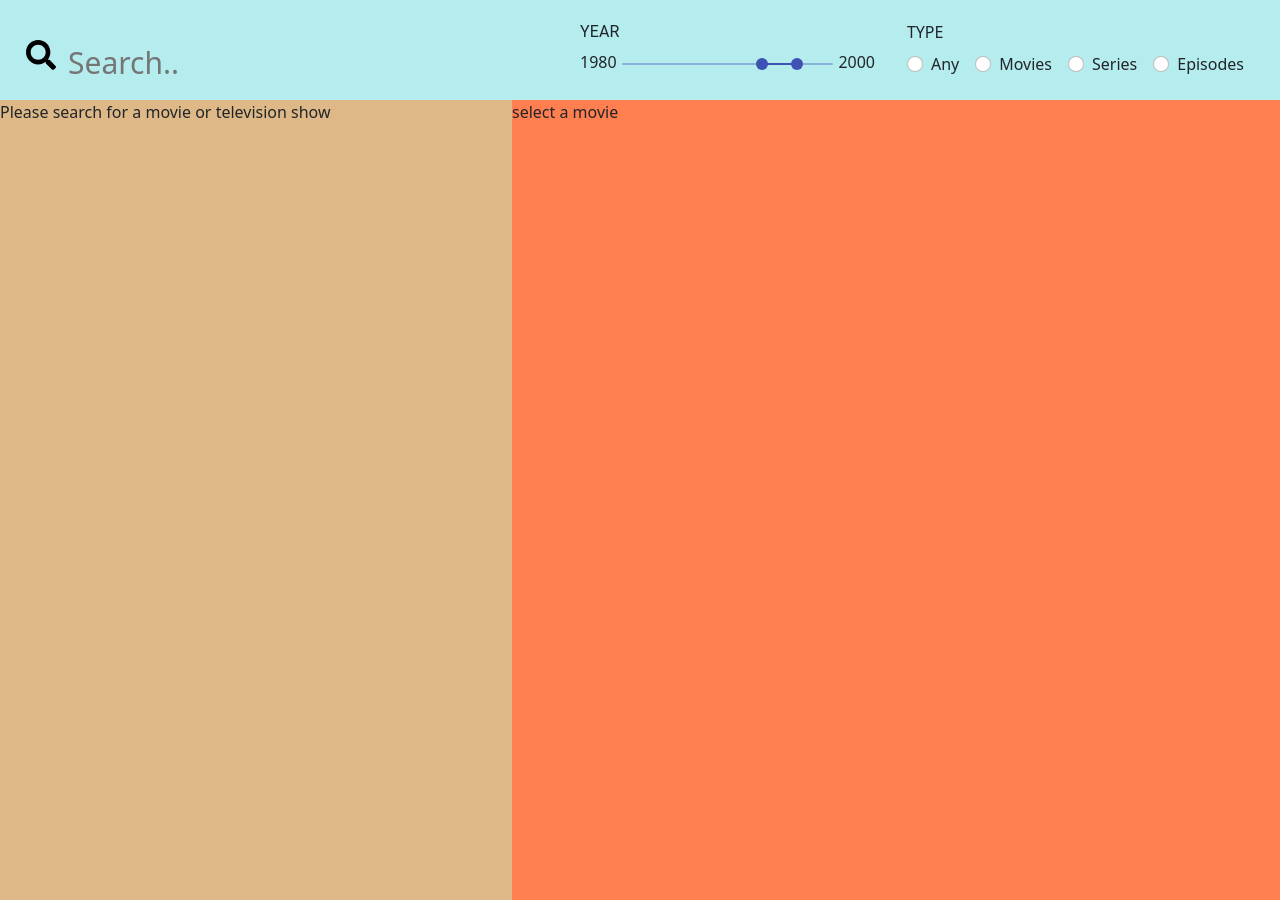
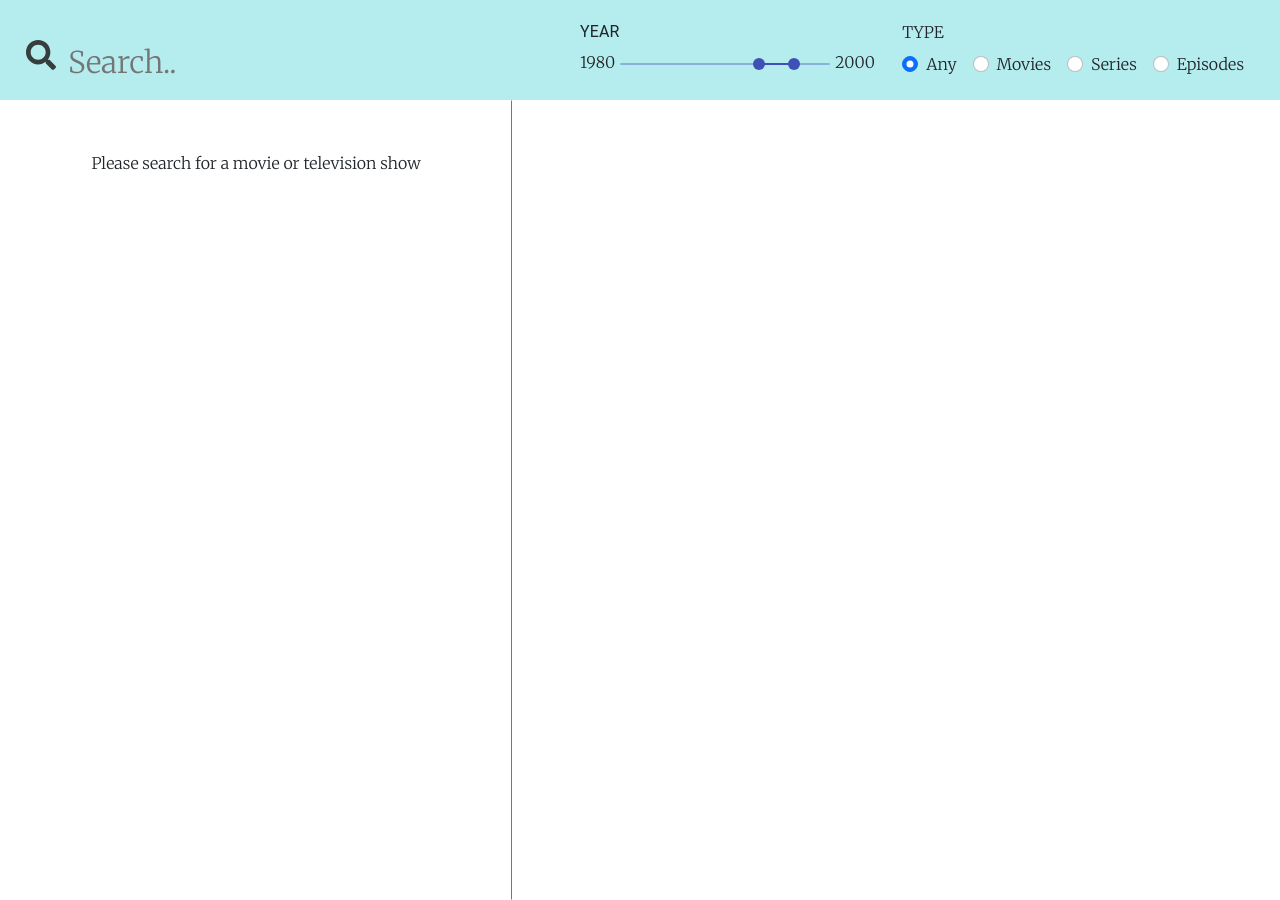
Before and after one commit to silvia-taliana/omdb-challenge, a React (Create React App) app: page / in a window 1280 px wide. Built offline with nearby package versions, Linux system fonts and the light colour scheme.

Commit message:
changed styling

```diff
--- a/public/index.html
+++ b/public/index.html
@@ -12,6 +12,8 @@
       user's mobile device or desktop. See https://developers.google.com/web/fundamentals/web-app-manifest/
     -->
   <link rel="manifest" href="%PUBLIC_URL%/manifest.json" />
+  <link rel="preconnect" href="https://fonts.gstatic.com">
+  <link href="https://fonts.googleapis.com/css2?family=Merriweather:wght@300&display=swap" rel="stylesheet">
   <!--
       Notice the use of %PUBLIC_URL% in the tags above.
       It will be replaced with the URL of the `public` folder during the build.
--- a/src/App.css
+++ b/src/App.css
@@ -1,7 +1,12 @@
+/* app styling */
+#root {
+    font-family: 'Merriweather', serif;
+}
+
 /* navbar styling */
 .navbarContainer {
     position: absolute;
-    height: 100px;
+    height: 20%;
     left: 0;
     right: 0;
     top: 0;
@@ -30,6 +35,7 @@
 #searchIcon {
     height: 30px;
     width: 30px;
+    color: rgb(55, 61, 61);
 }
 
 #typeRadio {
@@ -60,19 +66,61 @@
     top: 0;
     height: 100%;
     width: 40%;
-    background-color: burlywood;
+    background-color: white;
+    border-style: solid;
+    border-width: 1px;
+    border-color: rgb(112, 122, 122);
+    border-top-color: transparent;
+    border-left-color: transparent;
+    border-bottom-color: transparent;
+}
+
+.resultListItemContainer {
+    border-style: solid;
+    border-width: 1px;
+    border-color: rgb(147, 160, 160);
+    border-top-color: transparent;
+    border-left-color: transparent;
+    border-right-color: transparent;
 }
 
 .resultListItem {
-    display: flex;
     border: none;
-    background-color: burlywood;
+    background-color: white;
     width: 100%;
 }
 
 .resultListMoviePic {
     height: 100px;
-    margin: 5px;
+    margin: 20px;
+}
+
+.resultMovieInfo {
+position: relative;
+}
+
+#resultTitle,
+#resultYear {
+    position: absolute;
+    left: 0;
+    top: 30px;
+}
+
+#resultYear {
+    top: 60px;
+    color: gray;
+}
+
+#totalResults {
+    height: 50px;
+    padding: 20px;
+}
+
+#resultMessagePleaseSearch,
+#resultMessageNotFound {
+    display: flex;
+    justify-content: center;
+    padding-top: 50px;
 }
 
 /* info box styling */
@@ -83,7 +131,7 @@
     top: 0;
     height: 100%;
     width: 60%;
-    background-color: coral;
+    background-color: white;
 }
 
 #infoBoxPosterContainer {
@@ -113,11 +161,37 @@
     padding: 10px;
 }
 
+#movieRating {
+    border-style: solid;
+    border-width: 2px;
+    border-radius: 10%;
+    padding-left: 8px;
+    padding-right: 8px;
+}
+
 #plotContainer {
     padding-left: 5%;
     padding-right: 5%;
     margin-top: 10px;
     margin-bottom: 10px;
+    position: relative;
+}
+
+.plotBorder {
+    position: absolute;
+    border-style: solid;
+    border-width: 1px;
+    border-bottom-color: rgb(163, 161, 161);
+    border-top: transparent;
+    border-left: transparent;
+    border-right: transparent;
+    left: 5%;
+    right: 5%;
+}
+
+#plot {
+    margin-top: 20px;
+    margin-bottom: 20px;
 }
 
 .ratingsContainer {
--- a/src/components/InfoBox.js
+++ b/src/components/InfoBox.js
@@ -44,7 +44,7 @@ function InfoBox() {
                             <div id="titleInfo">
                                 <h1>{movieInfo.Title}</h1>
                                 <br />
-                                <p>{movieInfo.Rated} {movieInfo.Year} {movieInfo.Genre} {movieInfo.Runtime}</p>
+                                <p><span id="movieRating">{movieInfo.Rated}</span> {movieInfo.Year} &#8231; {movieInfo.Genre} &#8231; {movieInfo.Runtime}</p>
                                 <p>{movieInfo.Actors}</p>
                             </div>
                         </div>
@@ -52,7 +52,9 @@ function InfoBox() {
                 </Row>
                 <Row>
                     <Col id="plotContainer">
-                        <p>{movieInfo.Plot}</p>
+                        <div className="plotBorder"></div>
+                        <p id="plot">{movieInfo.Plot}</p>
+                        <div className="plotBorder"></div>
                     </Col>
                 </Row>
 
@@ -77,7 +79,7 @@ function InfoBox() {
     }
     else {
         return (
-            <div className="infobox"><p>select a movie</p></div>
+            <div className="infobox"></div>
         )
     }
 }
--- a/src/components/Nav.js
+++ b/src/components/Nav.js
@@ -38,6 +38,7 @@ function Nav() {
                         id="checkBtnAny"
                         onChange={handleInputChange}
                         value="any"
+                        defaultChecked
                     />
                     <Form.Check
                         inline
--- a/src/components/ResultList.js
+++ b/src/components/ResultList.js
@@ -2,6 +2,7 @@ import React, { useContext, useEffect, useState } from "react";
 import { MovieContext } from "../MovieContext";
 import Axios from "axios";
 import { Scrollbars } from "react-custom-scrollbars";
+import { Row, Col } from "react-bootstrap";
 
 function ResultList() {
     // using global state
@@ -48,7 +49,7 @@ function ResultList() {
 
                     // setting movie and result states
                     if (filteredMovieList.length === 0) {
-                        setMessage("No result found");
+                        setMessage("No result found with that title, please try again");
                         setResultList([
                             {
                                 Poster: "",
@@ -76,23 +77,37 @@ function ResultList() {
     // returning results if movie has been searched and not found message if no result returned
     if (resultList[0].Title === "") {
         return (
-            <div className="resultList" >{message}</div>
+            <div className="resultList" id="resultMessagePleaseSearch">
+                <p>{message}</p>
+            </div>
         )
     }
     else if (resultList[0].Title === "not found") {
         return (
-            <div className="resultList" >{message}</div>
+            <div className="resultList" id="resultMessageNotFound" >
+                <p>{message}</p>
+            </div>
         )
     }
     else {
         return (
             <div className="resultList" >
                 <Scrollbars style={{ width: "100%", height: "100%" }}>
-                    <div>{resultList.length} RESULTS</div>
+                    <div id="totalResults">
+                        <p>{resultList.length} RESULTS</p>
+                    </div>
                     {resultList.map(movie => (
-                        <div key={movie.imdbID}>
+                        <div className="resultListItemContainer" key={movie.imdbID}>
                             <button className="resultListItem" name="selectedMovieID" value={movie.imdbID} onClick={() => getMovieID(movie.imdbID)}>
-                                <img className="resultListMoviePic" src={movie.Poster} alt="movie poster" /><p>{movie.Title} released {movie.Year}</p>
+                                <Row>
+                                    <Col className="col-md-3">
+                                        <img className="resultListMoviePic" src={movie.Poster} alt="movie poster" />
+                                    </Col>
+                                    <Col className="col-md-9 resultMovieInfo">
+                                        <p id="resultTitle">{movie.Title}</p>
+                                        <p id="resultYear">{movie.Year}</p>
+                                    </Col>
+                                </Row>
                             </button>
                         </div>
                     ))
```
